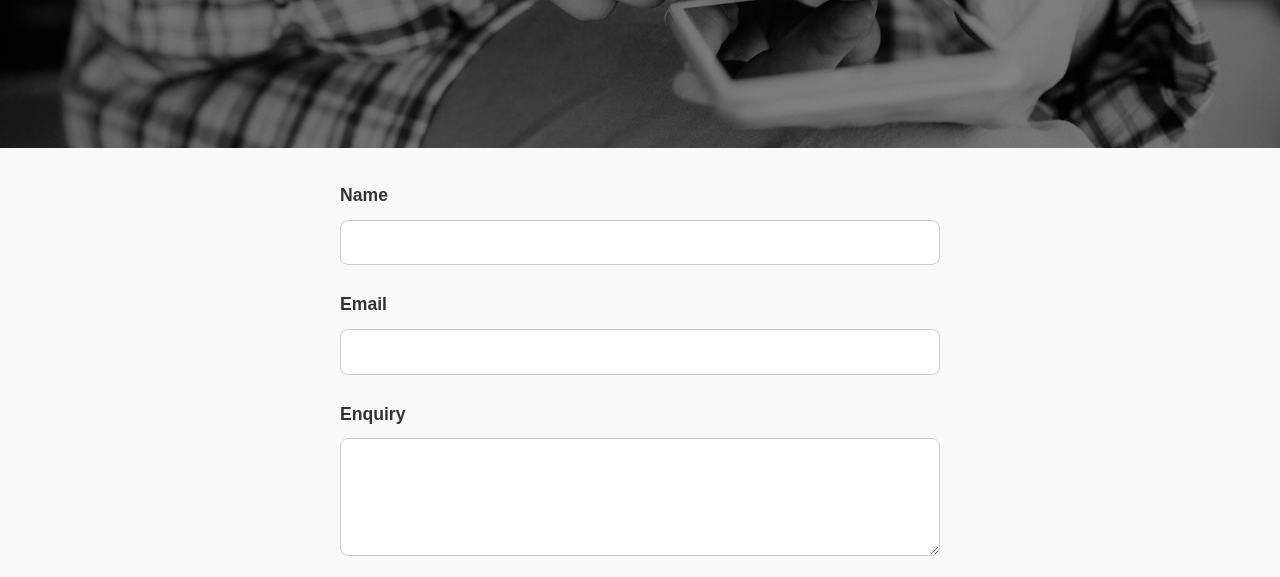
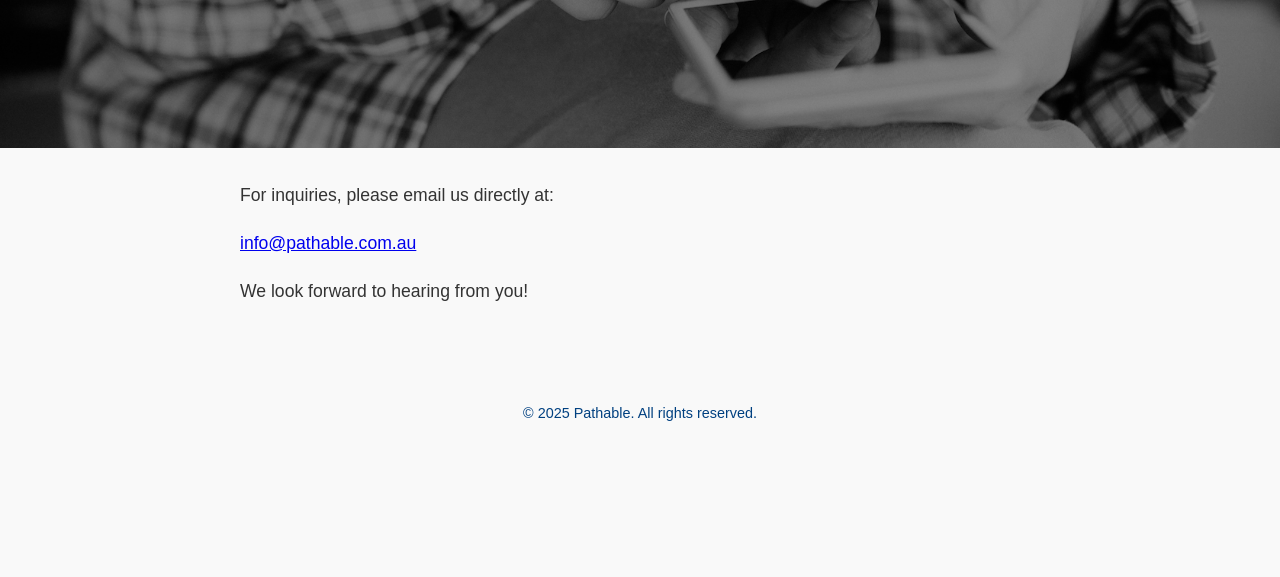
Before and after one commit to soong-au/pathable_website, a website: page contact.html in a window 1280 px wide. Shown: the part 343-920 px from the top of the page. After the commit the page ends 814 px from the top, so only its background shows below. Drawn offline with Linux system fonts and the light colour scheme.

Commit message:
Update contact.html: replace form with email link

```diff
--- a/contact.html
+++ b/contact.html
@@ -34,28 +34,11 @@
   </section>
 
   <section class="hero-content">
-
-
-  <form id="contactForm">
-    <div class="form-group">
-      <label for="name">Name</label>
-      <input type="text" id="name" name="name" required>
-    </div>
-
-    <div class="form-group">
-      <label for="email">Email</label>
-      <input type="email" id="email" name="email" required>
-    </div>
-
-    <div class="form-group">
-      <label for="enquiry">Enquiry</label>
-      <textarea id="enquiry" name="enquiry" rows="5" required></textarea>
-    </div>
-
-    <button type="submit">Send Message</button>
-  </form>
-
-  <div id="form-message"></div>
+    <p>For inquiries, please email us directly at:</p>
+    <p>
+      <a href="mailto:info@pathable.com.au">info@pathable.com.au</a>
+    </p>
+    <p>We look forward to hearing from you!</p>
   </section>
 </main>
 
@@ -63,6 +46,5 @@
   <p>&copy; 2025 Pathable. All rights reserved.</p>
 </footer>
 
-<script src="js/main.js"></script>
 </body>
 </html>
```
Lines whose indentation alone changed are shown as unchanged.
